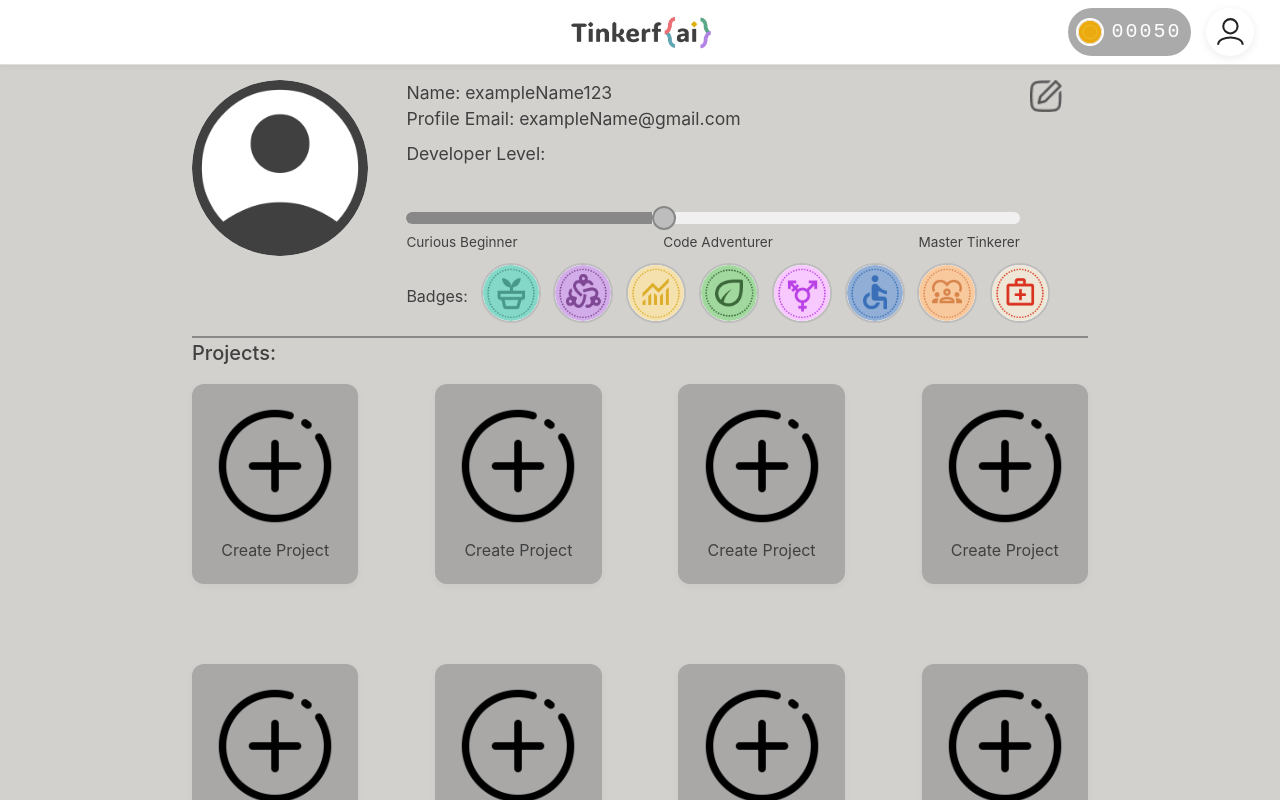
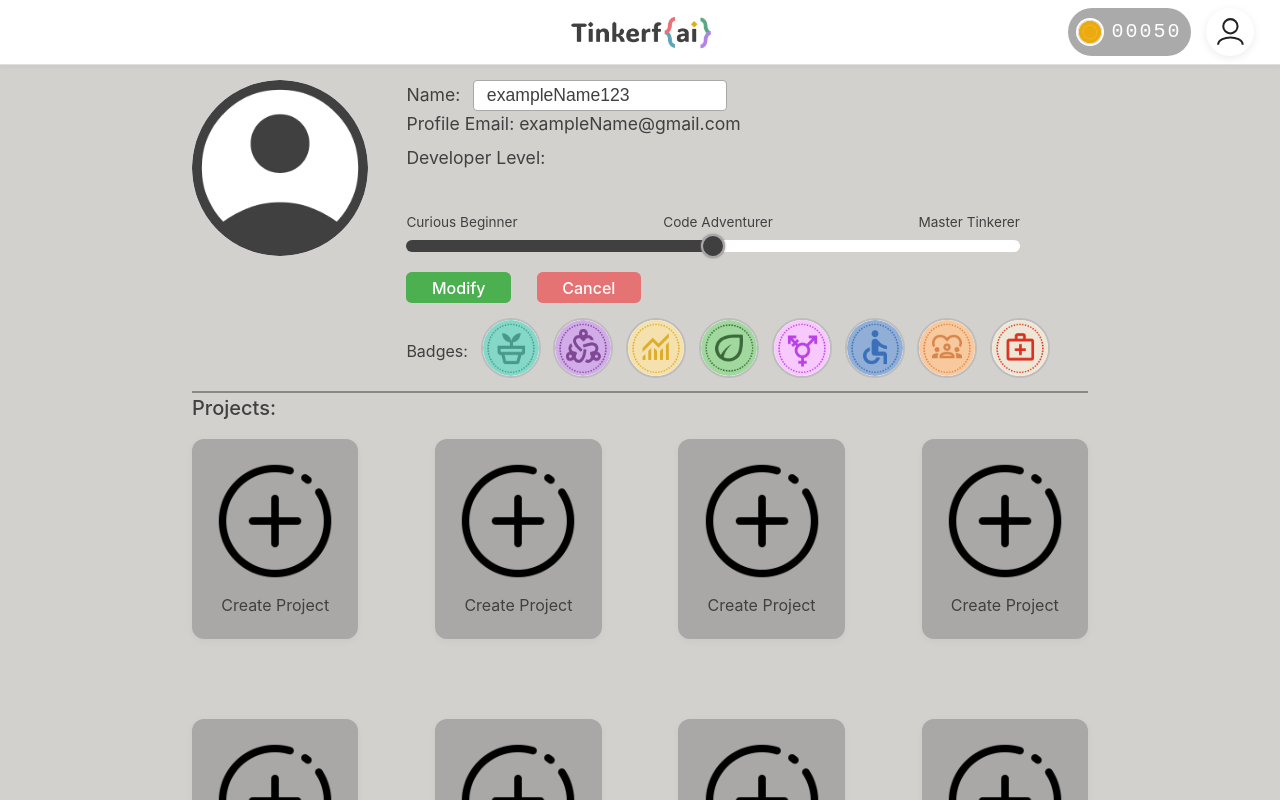
Before and after one commit to tinkerai-repo/Tinkerfai, a React (Vite) app in the folder frontend/: page / in a window 1280 px wide. Both pictures are taken after a click on the picture 1046 px from the left and 96 px from the top of the page. Shown: the top 800 px of the page. Built offline with nearby package versions, Linux system fonts and the light colour scheme.

Commit message:
Refine Dashboard, Add modifiable form fro name & developer level, Add project Modal which pops to ask the user to choose between beginner & expert

```diff
--- /dev/null
+++ b/frontend/src/components/CreateProjectModal.css
@@ -0,0 +1,83 @@
+.modal-overlay {
+  position: fixed;
+  top: 0;
+  left: 0;
+  width: 100vw;
+  height: 100vh;
+  background: rgba(64, 64, 64, 0.25);
+  display: flex;
+  align-items: center;
+  justify-content: center;
+  z-index: 1000;
+}
+
+.modal-content {
+  background: #f7f6f5;
+  border-radius: 1.5vh;
+  box-shadow: 0 4px 32px rgba(0,0,0,0.18);
+  padding: 3vh 4vw 3vh 4vw;
+  min-width: 320px;
+  min-height: 180px;
+  position: relative;
+  display: flex;
+  flex-direction: column;
+  align-items: center;
+}
+
+.modal-close-btn {
+  position: absolute;
+  top: 1.2vh;
+  right: 1.2vw;
+  background: none;
+  border: none;
+  font-size: 2.5vh;
+  color: #404040;
+  cursor: pointer;
+  opacity: 0.7;
+  transition: opacity 0.2s;
+}
+
+.modal-close-btn:hover {
+  opacity: 1;
+}
+
+.modal-title {
+  font-size: 2.2vh;
+  color: #404040;
+  margin-bottom: 3vh;
+  text-align: center;
+}
+
+.modal-btn-group {
+  display: flex;
+  gap: 3vw;
+  margin-top: 1vh;
+}
+
+.modal-btn {
+  font-size: 2vh;
+  padding: 1vh 3vw;
+  border: none;
+  border-radius: 0.7vh;
+  cursor: pointer;
+  font-weight: 500;
+  transition: background 0.2s, color 0.2s;
+}
+
+.modal-btn.beginner {
+  background: #4CAF50;
+  color: #fff;
+}
+
+.modal-btn.beginner:hover {
+  background: #388E3C;
+}
+
+.modal-btn.expert {
+  background: #E57373;
+  color: #fff;
+}
+
+.modal-btn.expert:hover {
+  background: #C62828;
+}
--- /dev/null
+++ b/frontend/src/components/CreateProjectModal.tsx
@@ -0,0 +1,39 @@
+import React from "react";
+import "./CreateProjectModal.css";
+
+interface CreateProjectModalProps {
+  open: boolean;
+  onClose: () => void;
+}
+
+const CreateProjectModal: React.FC<CreateProjectModalProps> = ({
+  open,
+  onClose,
+}) => {
+  if (!open) return null;
+
+  const handleOverlayClick = (e: React.MouseEvent<HTMLDivElement>) => {
+    if (e.target === e.currentTarget) {
+      onClose();
+    }
+  };
+
+  return (
+    <div className="modal-overlay" onClick={handleOverlayClick}>
+      <div className="modal-content">
+        <button className="modal-close-btn" onClick={onClose}>
+          &times;
+        </button>
+        <div className="modal-title">
+          What project track do you want to work on:
+        </div>
+        <div className="modal-btn-group">
+          <button className="modal-btn beginner">Beginner</button>
+          <button className="modal-btn expert">Expert</button>
+        </div>
+      </div>
+    </div>
+  );
+};
+
+export default CreateProjectModal;
--- a/frontend/src/components/dashboard.css
+++ b/frontend/src/components/dashboard.css
@@ -58,11 +58,12 @@ html, body {
   flex-direction: column;
   justify-content: flex-start;
   font-size: 2.2vh;
-  margin-bottom: 0;
+  margin-bottom: 0vh;
 }
 
 .profile-level-label {
   margin-top: 1vh;
+  margin-bottom: 0;
 }
 
 .profile-level-bar-container {
@@ -70,7 +71,7 @@ html, body {
   display: flex;
   flex-direction: column;
   justify-content: center;
-  margin-bottom: 0;
+  margin: 0 0 1vh 0;
 }
 
 .profile-level-bar {
@@ -105,7 +106,7 @@ html, body {
   justify-content: space-between;
   font-size: 1.7vh;
   width: 90%;
-  margin-top: 0.5vh;
+  margin-top: 0;
 }
 
 .badges-section {
@@ -257,3 +258,192 @@ html, body {
   visibility: visible;
   opacity: 1;
 }
+
+.profile-name {
+  display: flex;
+  align-items: center;
+  gap: 1vw;
+  font-size: 2.2vh;
+}
+
+.profile-name-input {
+  font-size: 2.2vh;
+  padding: 0.5vh 1vw;
+  border: 1px solid #A9A8A7;
+  border-radius: 0.5vh;
+  color: #404040;
+  background: #fff;
+  margin-bottom: 0;
+}
+
+.profile-slider-input {
+  width: 90%;
+  margin: 1vh 0 0.5vh 0;
+  accent-color: #888;
+  height: 1.5vh;
+  -webkit-appearance: none;
+  appearance: none;
+  background: transparent;
+  position: relative;
+  top: 0;
+}
+
+/* Chrome, Safari */
+.profile-slider-input::-webkit-slider-runnable-track {
+  height: 1.5vh;
+  background: linear-gradient(
+    to right,
+    #404040 0%,
+    #404040 calc(var(--percent, 50%) * 1%),
+    #fff calc(var(--percent, 50%) * 1%),
+    #fff 100%
+  );
+  border-radius: 0.75vh;
+}
+
+/* Firefox */
+.profile-slider-input::-moz-range-track {
+  height: 1.5vh;
+  background: #fff;
+  border-radius: 0.75vh;
+}
+.profile-slider-input::-moz-range-progress {
+  height: 1.5vh;
+  background: #404040;
+  border-radius: 0.75vh;
+}
+
+/* IE */
+.profile-slider-input::-ms-fill-lower {
+  background: #404040;
+  border-radius: 0.75vh;
+}
+.profile-slider-input::-ms-fill-upper {
+  background: #fff;
+  border-radius: 0.75vh;
+}
+
+.profile-slider-input::-webkit-slider-thumb {
+  -webkit-appearance: none;
+  appearance: none;
+  width: 3vh;
+  height: 3vh;
+  margin-top: -0.75vh;
+  border-radius: 50%;
+  background: #404040;
+  border: 2px solid #A9A8A7;
+  cursor: pointer;
+  box-shadow: 0 0 2px #888;
+  transition: background 0.2s;
+}
+
+.profile-slider-input:disabled::-webkit-slider-thumb {
+  background: #404040;
+  border: 2px solid #A9A8A7;
+  cursor: default;
+  opacity: 1;
+}
+
+.profile-slider-input::-moz-range-thumb {
+  width: 3vh;
+  height: 3vh;
+  border-radius: 50%;
+  background: #404040;
+  border: 2px solid #A9A8A7;
+  cursor: pointer;
+  box-shadow: 0 0 2px #888;
+  transition: background 0.2s;
+  margin-top: -0.75vh;
+}
+
+.profile-slider-input:disabled::-moz-range-thumb {
+  background: #404040;
+  border: 2px solid #A9A8A7;
+  cursor: default;
+  opacity: 1;
+}
+
+.profile-slider-input::-ms-thumb {
+  width: 3vh;
+  height: 3vh;
+  border-radius: 50%;
+  background: #404040;
+  border: 2px solid #A9A8A7;
+  cursor: pointer;
+  box-shadow: 0 0 2px #888;
+  transition: background 0.2s;
+  margin-top: -0.75vh;
+}
+
+.profile-slider-input:disabled::-ms-thumb {
+  background: #404040;
+  border: 2px solid #A9A8A7;
+  cursor: default;
+  opacity: 1;
+}
+
+.profile-slider-input:disabled::-webkit-slider-runnable-track {
+  background: linear-gradient(
+    to right,
+    #404040 0%,
+    #404040 calc(var(--percent, 50%) * 1%),
+    #fff calc(var(--percent, 50%) * 1%),
+    #fff 100%
+  ) !important;
+  opacity: 1;
+}
+
+.profile-slider-input:disabled::-moz-range-track {
+  background: #fff !important;
+  opacity: 1;
+}
+
+.profile-slider-input:disabled::-ms-fill-lower {
+  background: #404040 !important;
+  opacity: 1;
+}
+
+.profile-slider-input:disabled::-ms-fill-upper {
+  background: #fff !important;
+  opacity: 1;
+}
+
+.profile-edit-buttons {
+  display: flex;
+  gap: 2vw;
+  margin: 1vh 0 1vh 0;
+}
+
+.profile-modify-btn, .profile-cancel-btn {
+  font-size: 2vh;
+  padding: 0.7vh 2vw;
+  border: none;
+  border-radius: 0.7vh;
+  cursor: pointer;
+  transition: background 0.2s;
+}
+
+.profile-modify-btn {
+  background: #4CAF50;
+  color: #fff;
+}
+
+.profile-modify-btn:hover {
+  background: #388E3C;
+}
+
+.profile-cancel-btn {
+  background: #E57373;
+  color: #fff;
+}
+
+.profile-cancel-btn:hover {
+  background: #C62828;
+}
+
+.profile-level-current {
+  font-size: 1.8vh;
+  margin-top: 0.5vh;
+  color: #404040;
+  font-weight: 500;
+}
--- a/frontend/src/components/dashboard.tsx
+++ b/frontend/src/components/dashboard.tsx
@@ -1,9 +1,10 @@
-import React from "react";
+import React, { useState } from "react";
 import "./dashboard.css";
 import Header from "./Header";
 import profileImg from "../assets/profile.png";
 import createProjectPlus from "../assets/create-project-plus.png";
 import editProfileIcon from "../assets/edit-profile-icon.png";
+import CreateProjectModal from "./CreateProjectModal";
 
 const badges = [
   "green-thumb.png",
@@ -27,23 +28,70 @@ const badgeThemes: { [key: string]: string } = {
   "business.png": "small business, big dreams",
 };
 
+const devLevels = ["Curious Beginner", "Code Adventurer", "Master Tinkerer"];
+
 const Dashboard: React.FC = () => {
+  // State for edit mode
+  const [editMode, setEditMode] = useState(false);
+  const [name, setName] = useState("exampleName123");
+  const [level, setLevel] = useState(1); // 0, 1, 2
+  const [tempName, setTempName] = useState(name);
+  const [tempLevel, setTempLevel] = useState(level);
+  const [modalOpen, setModalOpen] = useState(false);
+
+  const handleEdit = () => {
+    setTempName(name);
+    setTempLevel(level);
+    setEditMode(true);
+  };
+
+  const handleCancel = () => {
+    setTempName(name);
+    setTempLevel(level);
+    setEditMode(false);
+  };
+
+  const handleModify = () => {
+    setName(tempName);
+    setLevel(tempLevel);
+    setEditMode(false);
+  };
+
   return (
     <>
       <Header />
+      <CreateProjectModal
+        open={modalOpen}
+        onClose={() => setModalOpen(false)}
+      />
       <div className="dashboard-root">
         {/* Profile Section */}
         <div className="profile-section">
-          <img
-            src={editProfileIcon}
-            alt="Edit Profile"
-            className="edit-profile-icon"
-          />
+          {!editMode && (
+            <img
+              src={editProfileIcon}
+              alt="Edit Profile"
+              className="edit-profile-icon"
+              onClick={handleEdit}
+            />
+          )}
           <div className="profile-content">
             <img src={profileImg} alt="Profile" className="profile-icon" />
             <div className="profile-details">
               <div className="profile-info">
-                <div className="profile-name">Name: exampleName123</div>
+                <div className="profile-name">
+                  Name:{" "}
+                  {editMode ? (
+                    <input
+                      type="text"
+                      value={tempName}
+                      onChange={(e) => setTempName(e.target.value)}
+                      className="profile-name-input"
+                    />
+                  ) : (
+                    name
+                  )}
+                </div>
                 <div className="profile-email">
                   Profile Email: exampleName@gmail.com
                 </div>
@@ -53,11 +101,9 @@ const Dashboard: React.FC = () => {
                 <div className="profile-level-bar">
                   <div
                     className="profile-level-bar-progress"
-                    style={{ width: "40%" }}
-                  ></div>
-                  <div
-                    className="profile-level-knob"
-                    style={{ left: "40%" }}
+                    style={{
+                      width: `${((editMode ? tempLevel : level) / 2) * 100}%`,
+                    }}
                   ></div>
                 </div>
                 <div className="profile-level-labels">
@@ -65,7 +111,36 @@ const Dashboard: React.FC = () => {
                   <span>Code Adventurer</span>
                   <span>Master Tinkerer</span>
                 </div>
+                <input
+                  type="range"
+                  min={0}
+                  max={2}
+                  step={1}
+                  value={editMode ? tempLevel : level}
+                  onChange={(e) =>
+                    editMode ? setTempLevel(Number(e.target.value)) : undefined
+                  }
+                  className="profile-slider-input"
+                  disabled={!editMode}
+                  style={
+                    {
+                      "--percent": `${
+                        ((editMode ? tempLevel : level) / 2) * 100
+                      }`,
+                    } as React.CSSProperties
+                  }
+                />
               </div>
+              {editMode && (
+                <div className="profile-edit-buttons">
+                  <button className="profile-modify-btn" onClick={handleModify}>
+                    Modify
+                  </button>
+                  <button className="profile-cancel-btn" onClick={handleCancel}>
+                    Cancel
+                  </button>
+                </div>
+              )}
               <div className="badges-section">
                 <span className="badges-label">Badges:</span>
                 <div className="badges-list">
@@ -96,7 +171,11 @@ const Dashboard: React.FC = () => {
             <div className="projects-title">Projects:</div>
             <div className="projects-grid">
               {[...Array(8)].map((_, idx) => (
-                <div className="project-card" key={idx}>
+                <div
+                  className="project-card"
+                  key={idx}
+                  onClick={() => setModalOpen(true)}
+                >
                   <img
                     src={createProjectPlus}
                     alt="Create Project"
```
